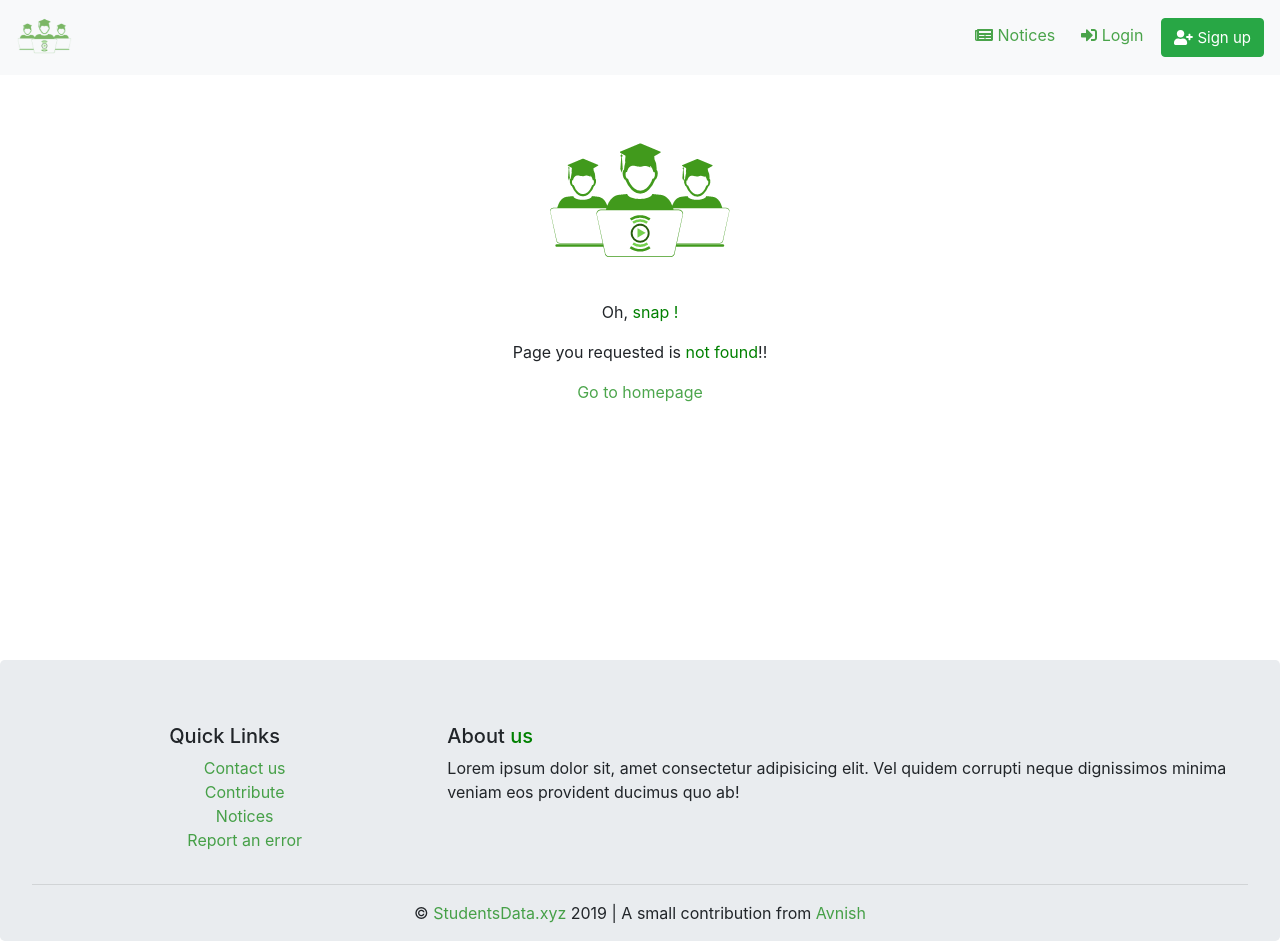
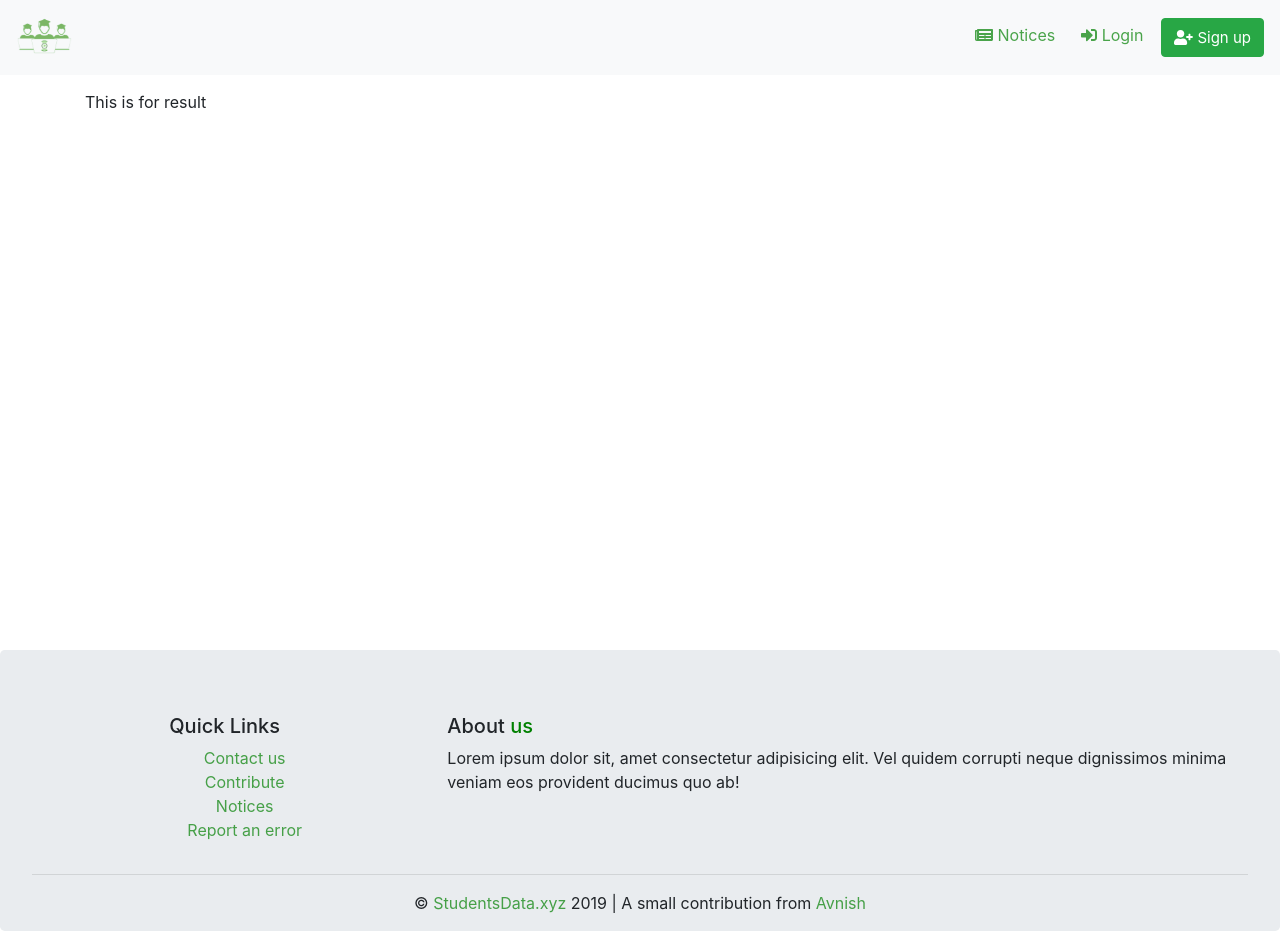
Before and after one commit to Avchhikara/studentsdata, a React (Create React App) app: page /result in a window 1280 px wide. Built offline with nearby package versions, Linux system fonts and the light colour scheme.

Commit message:
Adding result page

```diff
--- a/src/App.js
+++ b/src/App.js
@@ -14,6 +14,7 @@ import General from "./components/General/General";
 import Confirm from "./components/Confirm/Confirm";
 import TandP from "./components/tandp/TandP";
 import Extra from "./components/extra/Extra";
+import Result from "./components/Result/Result";
 
 import "./App.css";
 
@@ -36,6 +37,7 @@ class App extends Component {
                   <Route path="/confirm/:email" component={Confirm} />
                   <Route path="/tandp" component={TandP} />
                   <Route path="/extra" component={Extra} />
+                  <Route path="/result" component={Result} />
                   <Route component={NotFound} />
                 </Switch>
               </div>
--- /dev/null
+++ b/src/components/Result/Result.css
@@ -0,0 +1,4 @@
+.result-container {
+  min-height: 70vh;
+  margin-top: 90px;
+}
--- /dev/null
+++ b/src/components/Result/Result.js
@@ -0,0 +1,15 @@
+import React from "react";
+
+import "./Result.css";
+
+class Result extends React.Component {
+  render() {
+    return (
+      <div className="result-container">
+        <div>This is for result</div>
+      </div>
+    );
+  }
+}
+
+export default Result;
```
